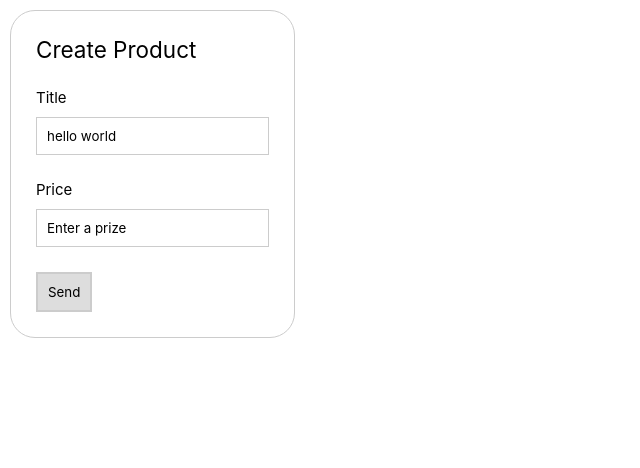
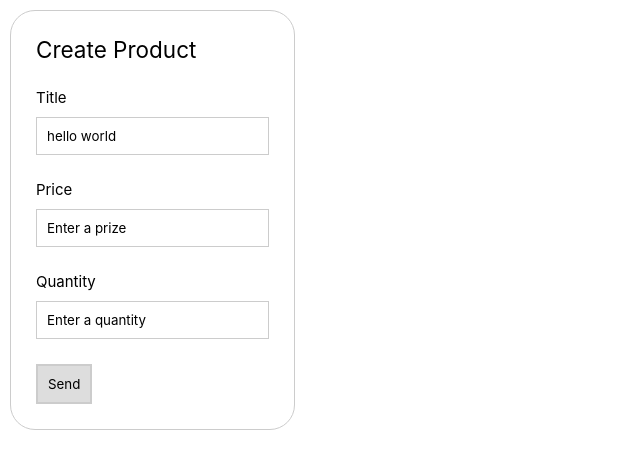
Before and after one commit to mateusmento/palpie, a Vue app in the folder app/: page / in a window 1280 px wide. Shown: the top 468 px of the page, without its empty margins (0-640 px from the left). Built offline with nearby package versions, Linux system fonts and the light colour scheme.

Commit message:
Add quantity field to create product form

```diff
--- a/app/src/pages/Home.vue
+++ b/app/src/pages/Home.vue
@@ -32,6 +32,13 @@ const product = ref<Partial<Product>>({ title: 'hello world' });
           class="grid rows-sm"
           class-input="p-sm"
         />
+        <Field
+          name="quantity"
+          label="Quantity"
+          placeholder="Enter a quantity"
+          class="grid rows-sm"
+          class-input="p-sm"
+        />
         <Button type="submit" class="p-sm">Send</Button>
       </Form>
     </section>
```
